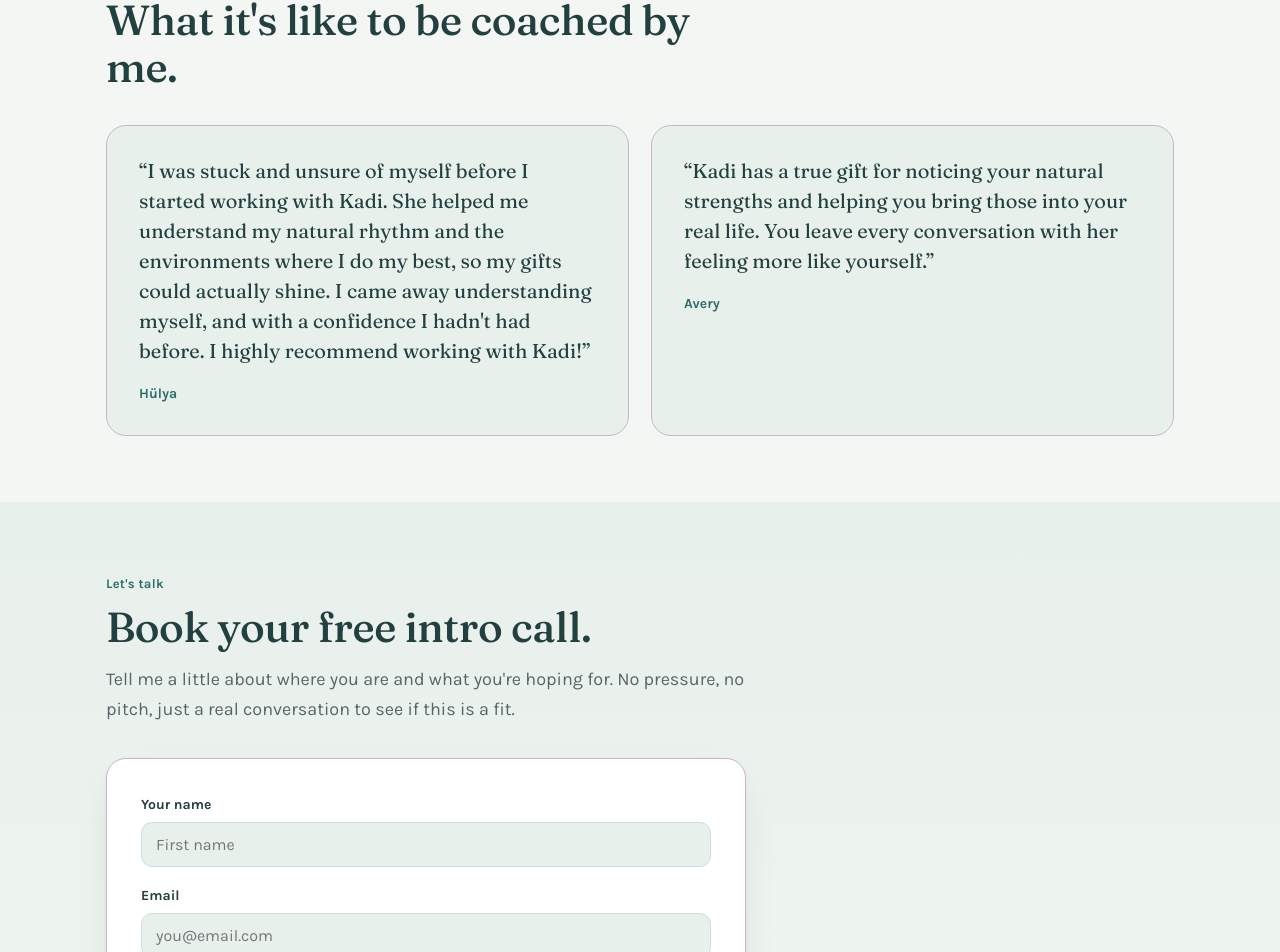
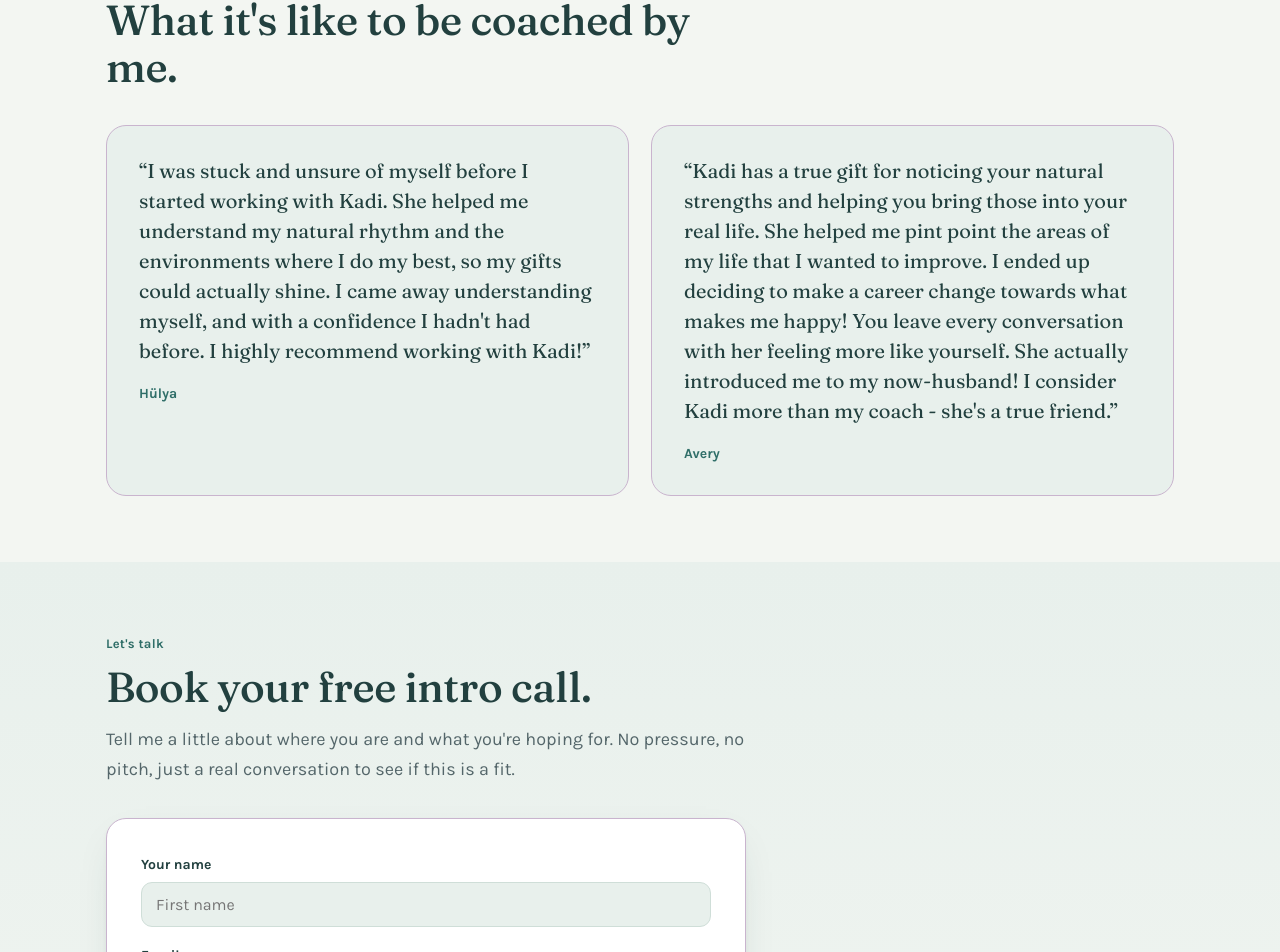
Before and after one commit to jackgardner99/in-your-nature-client, a React (Vite) app: page / in a window 1280 px wide. Shown: the part 4422-5374 px from the top of the page. Built offline with nearby package versions, Linux system fonts and the light colour scheme.

Commit message:
update: testimonial

```diff
--- a/src/data/testimonials.js
+++ b/src/data/testimonials.js
@@ -7,6 +7,6 @@ export const testimonials = [
   {
     name: 'Avery',
     quote:
-      "Kadi has a true gift for noticing your natural strengths and helping you bring those into your real life. You leave every conversation with her feeling more like yourself.",
+      "Kadi has a true gift for noticing your natural strengths and helping you bring those into your real life. She helped me pint point the areas of my life that I wanted to improve. I ended up deciding to make a career change towards what makes me happy! You leave every conversation with her feeling more like yourself. She actually introduced me to my now-husband! I consider Kadi more than my coach - she's a true friend.",
   },
 ]
```
